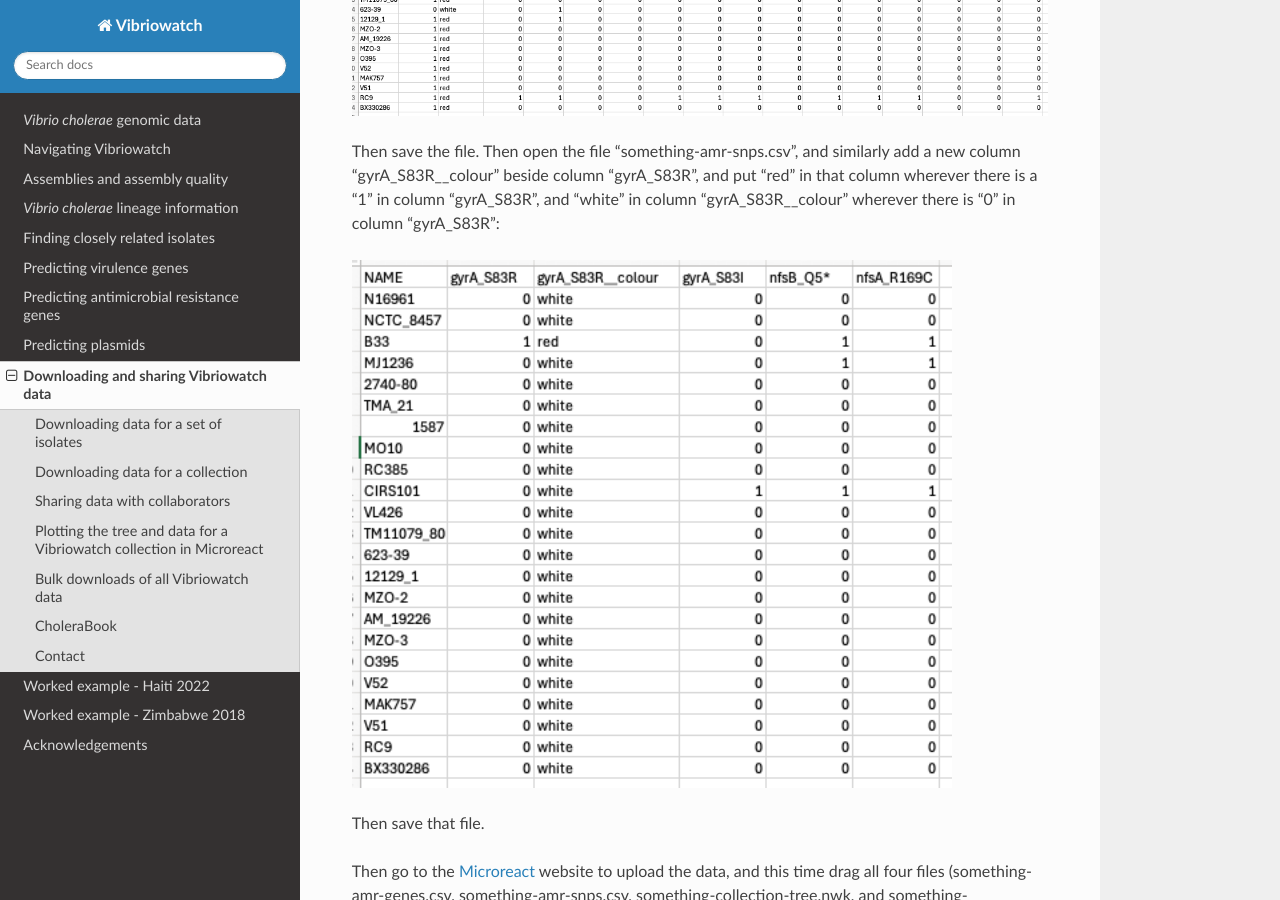
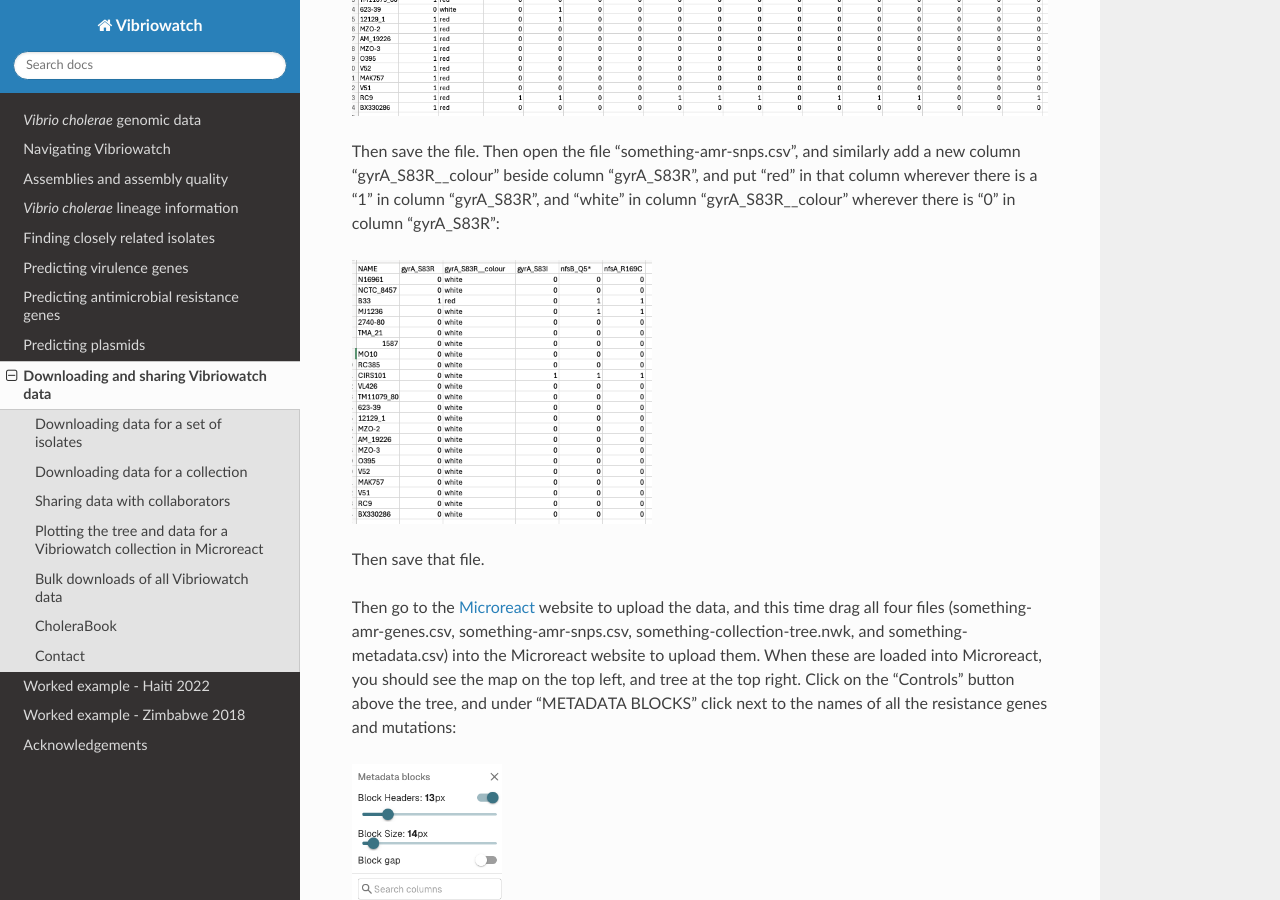
Before and after one commit to avrilcoghlan/vibriowatch, a Sphinx documentation site: the page built from docs/source/downloads.rst, in a window 1280 px wide and 900 px high, scrolled down 5892 px. Built offline with Sphinx 7.4.7 and the Read the Docs theme 3.1.0, drawn with Linux system fonts in a browser that asks for light colours.

Commit message:
Update downloads.rst

```diff
--- a/docs/source/downloads.rst
+++ b/docs/source/downloads.rst
@@ -169,7 +169,7 @@ Then open the file "something-amr-snps.csv", and similarly add a new column "gyr
 column wherever there is a "1" in column "gyrA_S83R", and "white" in column "gyrA_S83R__colour" wherever there is "0" in column "gyrA_S83R":
 
 .. image:: Picture164.png
-  :width: 600
+  :width: 300
 
 Then save that file.
 
```
